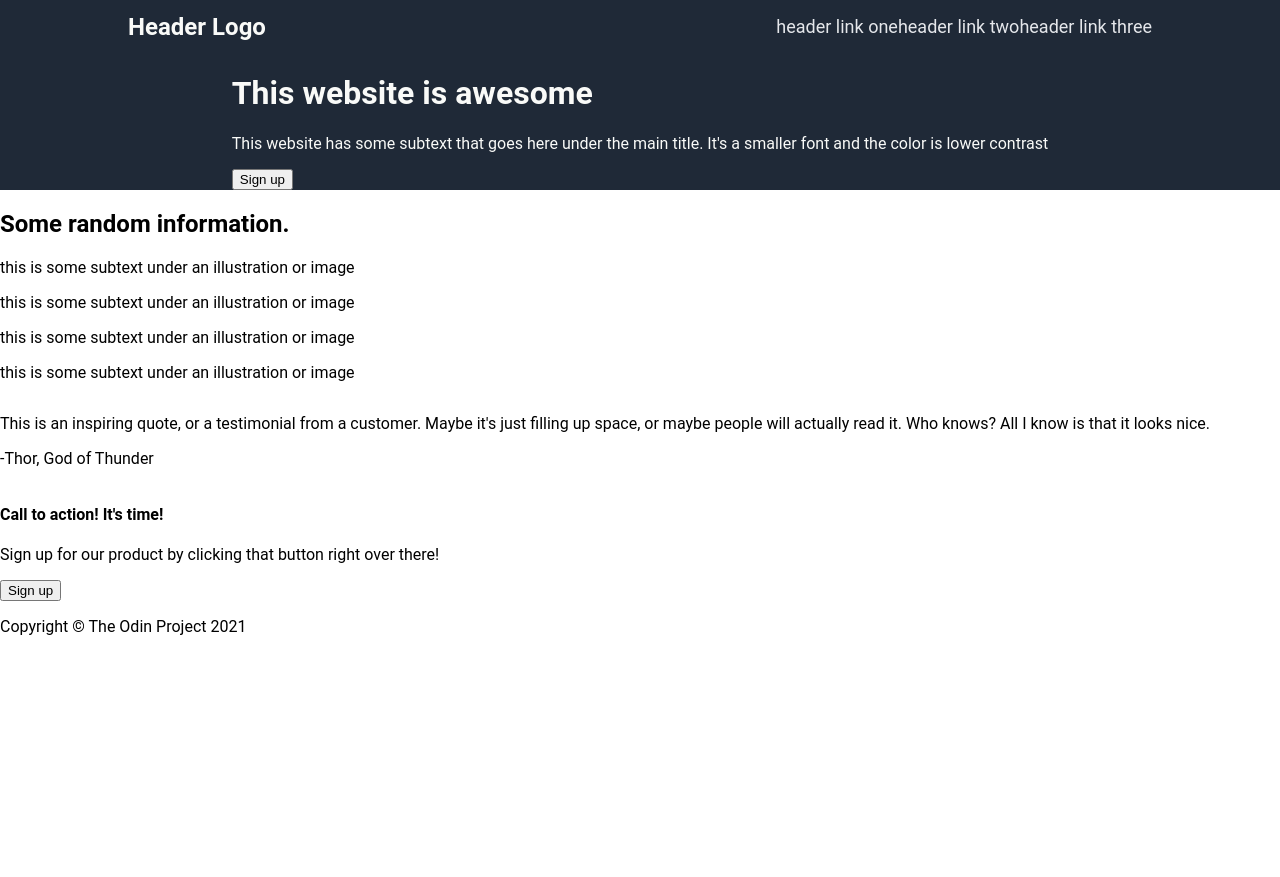
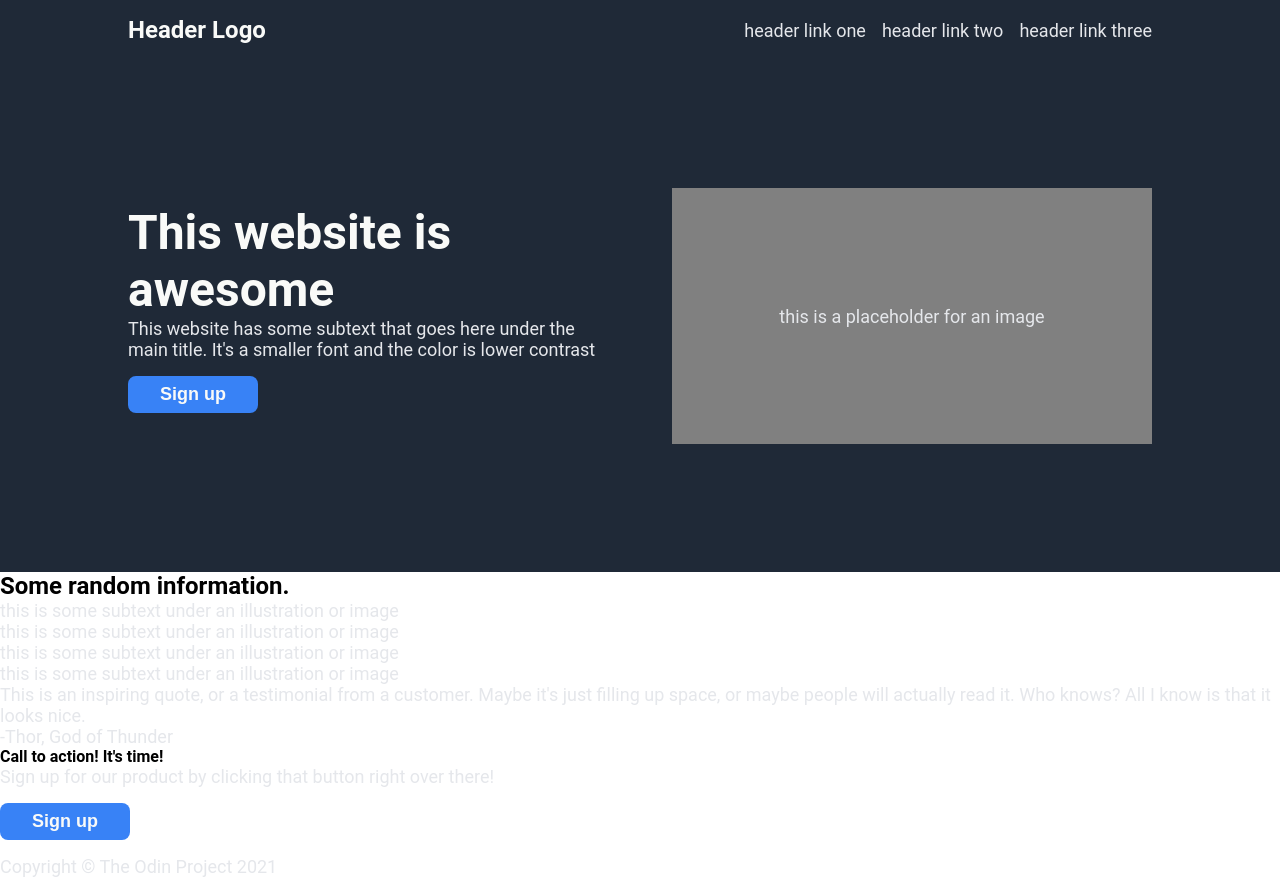
Before and after one commit to acursin/landing-page, a plain HTML site: page index.html in a window 1280 px wide. Before the commit the page ends 800 px from the top, so only its background shows below. Drawn offline with Linux system fonts and the light colour scheme.

Commit message:
Style hero and header based on guide

```diff
--- a/index.html
+++ b/index.html
@@ -21,9 +21,11 @@
         </div>
 
         <div class="hero">
-            <div class="placeholder-image"></div>
-            <div class="text">
-                <h1>This website is awesome</h1>
+            <div class="hero-image">
+                <p>this is a placeholder for an image</p>
+            </div>
+            <div class="hero-text">
+                <h1 class="hero-text-main">This website is awesome</h1>
                 <p>This website has some subtext that goes here under the main title. It's a smaller font and the color is lower contrast</p>
                 <button>Sign up</button>
             </div>
--- a/styles.css
+++ b/styles.css
@@ -5,10 +5,34 @@ body {
     margin: 0;
 }
 
+h1, h2, h3, h4,
+p,
+ul {
+    margin: 0;
+    padding: 0;
+}
+
+p {
+    color: #e5e7eb;
+    font-size: 18px;
+    font-weight: normal;
+}
+
 a {
     color: #e5e7eb;
     font-size: 18px;
     text-decoration: none;
+}
+
+button {
+    background-color: #3882f6;
+    color: #f9faf8;
+    font-size: 18px;
+    font-weight: bold;
+    border: none;
+    border-radius: 8px;
+    padding: 8px 32px;
+    margin: 16px 0;
 }
 
 .header-container {
@@ -22,6 +46,7 @@ a {
     justify-content: space-between;
     align-items: center;
     flex: 0 1 1024px;
+    padding: 16px;
 }
 
 .logo {
@@ -34,13 +59,37 @@ a {
 .links {
     list-style: none;
     display: flex;
+    gap: 16px;
 }
 
 .hero {
     background-color: #1f2937;
-    color: #f9faf8;
     display: flex;
-    flex-direction: row-reverse;
+    flex-flow: row-reverse wrap;
     justify-content: center;
     align-items: center;
+    padding: 128px 0;
+    gap: 64px;
 }
+
+.hero-image {
+    background-color: grey;
+    width: 480px;
+    height: 256px;
+    display: flex;
+    justify-content: center;
+    align-items: center;
+    flex-shrink: 0;
+}
+
+.hero-text {
+    width: 480px;
+}
+
+.hero-text-main {
+    color: #f9faf8;
+    font-size: 48px;
+    font-weight: bold;
+    margin: 0;
+    padding: 0;
+}
```
